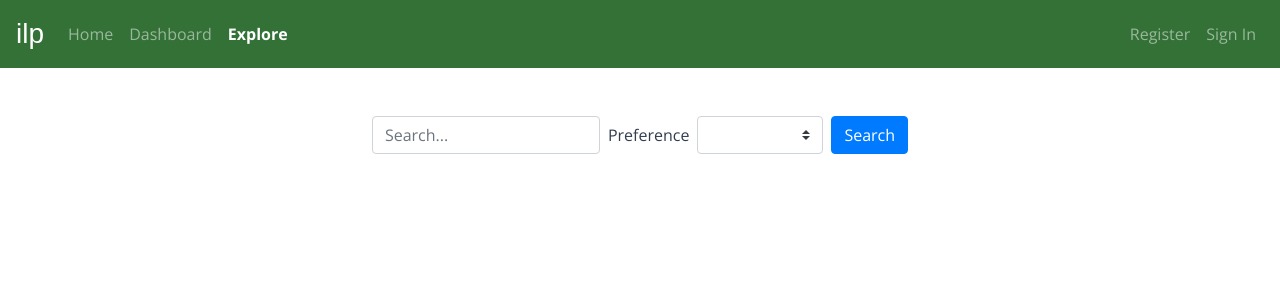
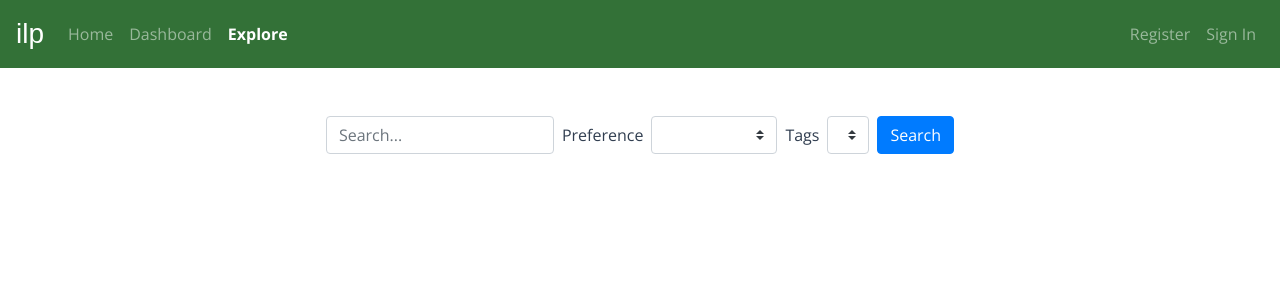
Before and after one commit to jesipr/FeatherFE, a Vue app: page /explore in a window 1280 px wide. Shown: the top 300 px of the page. Built offline with nearby package versions, Linux system fonts and the light colour scheme; no server answers; a web font is replaced by a local one; what vue-particles, vue-resource would draw is missing.

Commit message:
Update Explore.vue
Added options to add tags as a filter to search on the explore page load.

```diff
--- a/src/views/Explore.vue
+++ b/src/views/Explore.vue
@@ -16,6 +16,15 @@
       class="mb-2 mr-sm-2 mb-sm-0"
       v-model="form.filter"
       :options="[{ value:'professors',text: 'Professors'}, {value:'companies',text: 'Companies' }]"
+      id="inline-form-custom-select-pref"
+    >
+    </b-form-select>
+
+    <label class="mr-sm-2" for="inline-form-custom-select-pref">Tags</label>
+    <b-form-select
+      class="mb-2 mr-sm-2 mb-sm-0"
+      v-model="form.tag"
+      :options = "form.tags"
       id="inline-form-custom-select-pref"
     >
     </b-form-select>
@@ -82,6 +91,8 @@ export default {
 		form: {
 			search: '',
 			filter: '',
+      tag: null,
+      tags: [],
 		}
 
     };
@@ -156,8 +167,22 @@ export default {
         });
     },
     init() {
-      //Get all avaialbe tags in the database
-
+      //Get all tags in the database
+      axios({
+        url: "http://localhost:5000/Feather/tags",
+        method: "get"
+      })
+        .then(response => {
+          //console.log("Entre al Init");
+          //console.log(response.data);
+          for (var i = 0; i < response.data.length; i++) {
+            //console.log(response.data[i]);
+            this.form.tags.push({value:response.data[i].id, text: response.data[i].tagname});
+          }
+        })
+        .catch(error => {
+          console.log(`error: ${error}`);
+        });
     }
   },
   beforeRouteEnter(to, from, next) {
```
